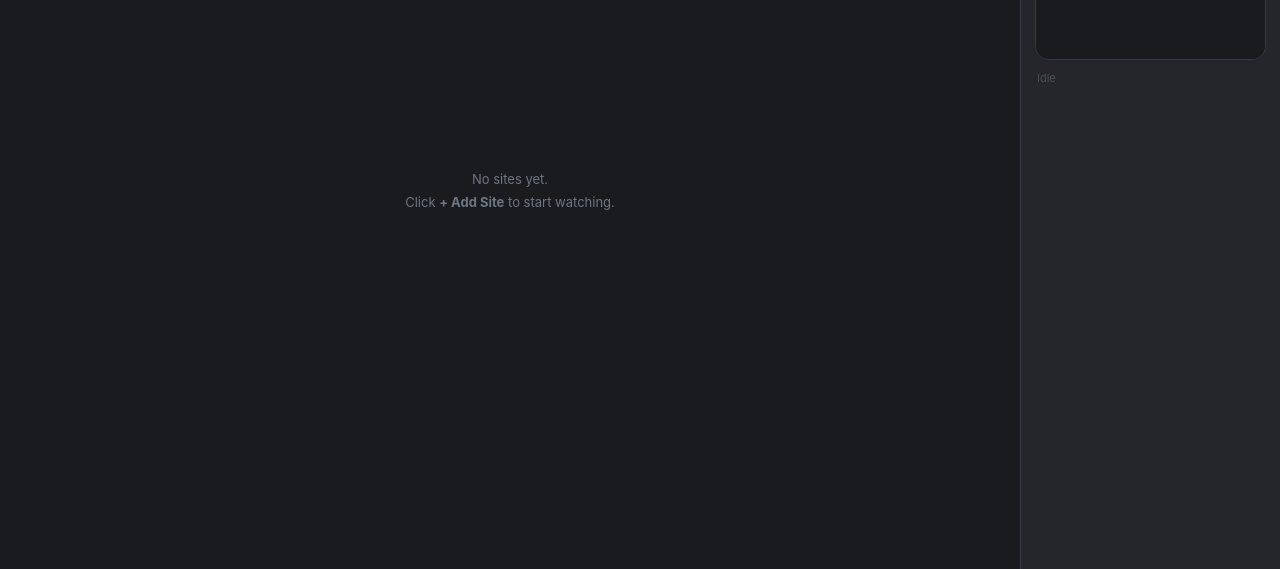
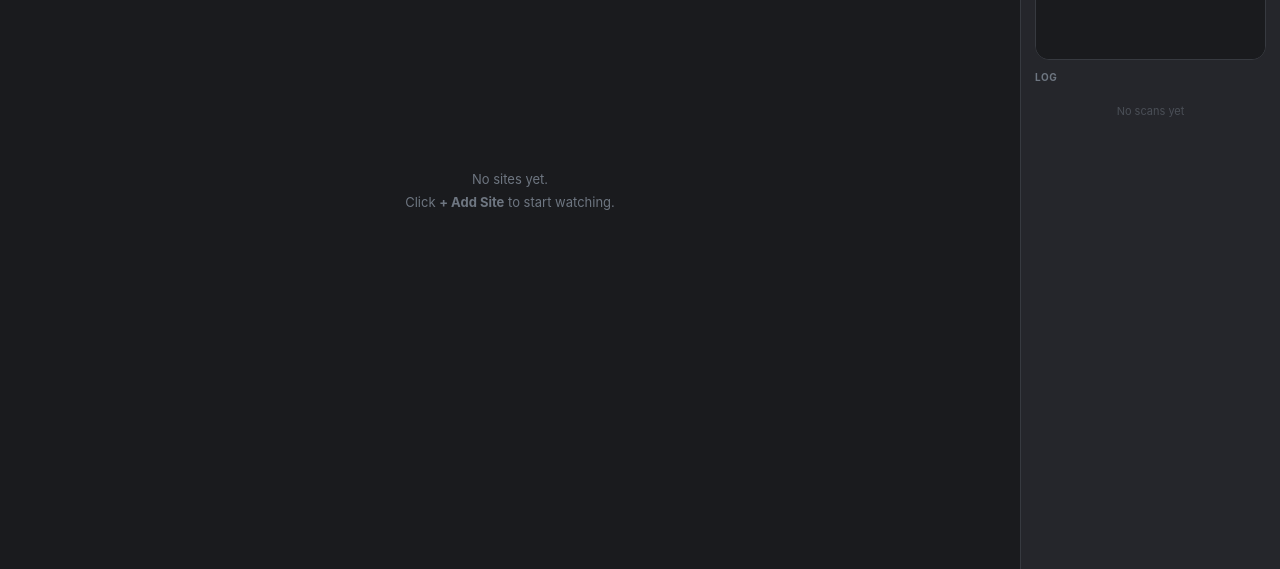
Before and after one commit to suopuwu/suopWatcher, a Svelte app: page / in a window 1280 px wide. Shown: the part 231-800 px from the top of the page. Built offline with nearby package versions, Linux system fonts and the light colour scheme.

Commit message:
feat: scan logging

```diff
--- a/src/preload/index.ts
+++ b/src/preload/index.ts
@@ -3,6 +3,10 @@ import { contextBridge, ipcRenderer } from 'electron'
 contextBridge.exposeInMainWorld('api', {
   shell: {
     open: (url: string) => ipcRenderer.invoke('shell:open', { url })
+  },
+  settings: {
+    get: (key: string) => ipcRenderer.invoke('settings:get', { key }),
+    set: (key: string, value: unknown) => ipcRenderer.invoke('settings:set', { key, value })
   },
   window: {
     minimize: () => ipcRenderer.send('window:minimize'),
--- a/src/renderer/src/App.svelte
+++ b/src/renderer/src/App.svelte
@@ -5,6 +5,13 @@
     import HomeScreen from './components/HomeScreen.svelte'
     import SiteView from './components/SiteView.svelte'
     import AddSiteModal from './components/AddSiteModal.svelte'
+
+    type LogEntry = {
+        ts: number
+        site: string
+        hasChanges: boolean
+        error?: string
+    }
 
     type Wv = {
         src: string
@@ -32,6 +39,7 @@
     let dragging = $state(false)
     let dragStartX = 0
     let dragStartWidth = 0
+    let scanLog = $state<LogEntry[]>([])
 
     const scanWvScale = $derived((scanColWidth - 30) / 1200)
 
@@ -39,6 +47,32 @@
 
     async function loadSites() {
         sites = await api.sites.list()
+    }
+
+    async function initSettings() {
+        const w = await api.settings.get('scan_col_width')
+        if (typeof w === 'number') scanColWidth = w
+        const log = await api.settings.get('scan_log')
+        if (Array.isArray(log)) scanLog = log as LogEntry[]
+    }
+
+    function addLogEntry(entry: LogEntry) {
+        scanLog = [entry, ...scanLog].slice(0, 200)
+        const serializableLog = scanLog.map((entry) => ({ ...entry }))
+        api.settings.set('scan_log', serializableLog)
+    }
+
+    function clearLog() {
+        scanLog = []
+        api.settings.set('scan_log', [])
+    }
+
+    function formatLogTime(ts: number): string {
+        const diff = Date.now() - ts * 1000
+        if (diff < 60000) return 'just now'
+        if (diff < 3600000) return `${Math.floor(diff / 60000)}m ago`
+        if (diff < 86400000) return `${Math.floor(diff / 3600000)}h ago`
+        return new Date(ts * 1000).toLocaleDateString(undefined, { month: 'short', day: 'numeric' })
     }
 
     // ─── Webview action executor ──────────────────────────────────────────────
@@ -99,11 +133,20 @@
         try {
             await new Promise<void>((resolve, reject) => {
                 let done = false
-        const finish = (err?: Error) => { if (!done) { done = true; err ? reject(err) : resolve() } }
+                const finish = (err?: Error) => {
+                    if (!done) {
+                        done = true
+                        err ? reject(err) : resolve()
+                    }
+                }
                 wv.addEventListener('did-finish-load', () => finish(), { once: true })
-        wv.addEventListener('did-fail-load', (e: any) => {
+                wv.addEventListener(
+                    'did-fail-load',
+                    (e: any) => {
                         if (e.isMainFrame) finish(new Error(e.errorDescription || 'Failed to load'))
-        }, { once: true })
+                    },
+                    { once: true },
+                )
                 wv.src = config.url
                 lastScannedUrl = config.url
             })
@@ -118,6 +161,12 @@
         scanPhase = 'processing'
         const result = await api.scan.process(siteId, html, error)
         hasScanned = true
+        addLogEntry({
+            ts: Math.floor(Date.now() / 1000),
+            site: new URL(config.url).hostname,
+            hasChanges: result.hasChanges,
+            error: result.success ? undefined : (error ?? 'Processing failed'),
+        })
         return result
     }
 
@@ -145,7 +194,8 @@
         scanProgress = { current: 0, total: sites.length }
         await tick()
 
-    let changed = 0, errors = 0
+        let changed = 0,
+            errors = 0
         for (let i = 0; i < sites.length; i++) {
             scanning = new Set([sites[i].id])
             scanProgress = { current: i + 1, total: sites.length }
@@ -153,7 +203,10 @@
                 const result = await scanOne(sites[i].id)
                 if (result.hasChanges) changed++
                 if (!result.success) errors++
-      } catch { errors++ }
+            } catch (err) {
+                console.error(err)
+                errors++
+            }
         }
 
         scanning = new Set()
@@ -162,10 +215,8 @@
         scanProgress = null
         await loadSites()
         showToast(
-      errors > 0
-        ? `Scan done: ${changed} changed, ${errors} failed`
-        : `Scan done: ${changed} site${changed !== 1 ? 's' : ''} changed`,
-      errors > 0 ? 'err' : 'ok'
+            errors > 0 ? `Scan done: ${changed} changed, ${errors} failed` : `Scan done: ${changed} site${changed !== 1 ? 's' : ''} changed`,
+            errors > 0 ? 'err' : 'ok',
         )
     }
 
@@ -187,6 +238,7 @@
     }
 
     loadSites()
+    initSettings()
 </script>
 
 <svelte:window
@@ -196,6 +248,7 @@
         scanColWidth = Math.max(180, Math.min(560, dragStartWidth + delta))
     }}
     onmouseup={(e) => {
+        if (dragging) api.settings.set('scan_col_width', scanColWidth)
         dragging = false
         if (e.button === 3 && selectedId !== null) selectedId = null
     }}
@@ -228,21 +281,10 @@
         <div class="main">
             {#if selectedSite}
                 {#key selectedSite.id}
-          <SiteView
-            site={selectedSite}
-            onScan={scanSingle}
-            onScanned={loadSites}
-            scanActive={scanning.has(selectedSite.id)}
-          />
+                    <SiteView site={selectedSite} onScan={scanSingle} onScanned={loadSites} scanActive={scanning.has(selectedSite.id)} />
                 {/key}
             {:else}
-        <HomeScreen
-          {sites}
-          {scanning}
-          onSelect={(id) => (selectedId = id)}
-          onScan={scanSingle}
-          onOpen={(url) => api.shell.open(url)}
-        />
+                <HomeScreen {sites} {scanning} onSelect={(id) => (selectedId = id)} onScan={scanSingle} onOpen={(url) => api.shell.open(url)} />
             {/if}
         </div>
 
@@ -279,7 +321,9 @@
                 <div
                     class="scan-interact"
                     class:has-url={hasScanned}
-          onclick={() => { if (hasScanned) api.shell.open(lastScannedUrl) }}
+                    onclick={() => {
+                        if (hasScanned) api.shell.open(lastScannedUrl)
+                    }}
                     onwheel={(e) => {
                         e.preventDefault()
                         if (webviewEl) (webviewEl as any).executeJavaScript(`window.scrollBy(${e.deltaX}, ${e.deltaY})`)
@@ -287,16 +331,31 @@
                 ></div>
             </div>
 
-      <div class="scan-status">
+            <div class="log-section">
+                <div class="log-header">
+                    <span class="log-title">
                         {#if scanActive}
                             <span class="spin-small">↻</span>
-          <span class="scan-hostname">{scanHostname}</span>
-          {#if scanProgress}
-            <span class="scan-prog">{scanProgress.current}/{scanProgress.total}</span>
+                            {scanHostname}{scanProgress ? ` (${scanProgress.current}/${scanProgress.total})` : ''}
+                        {:else}
+                            Log
                         {/if}
+                    </span>
+                    {#if scanLog.length > 0}
+                        <button class="log-clear" onclick={clearLog}>Clear</button>
+                    {/if}
+                </div>
+                <div class="log-entries">
+                    {#each scanLog as entry (entry.ts + entry.site)}
+                        <div class="log-entry" class:log-err={!!entry.error} class:log-changed={entry.hasChanges && !entry.error}>
+                            <span class="log-dot"></span>
+                            <span class="log-site">{entry.site}</span>
+                            <span class="log-time">{formatLogTime(entry.ts)}</span>
+                        </div>
                     {:else}
-          <span class="scan-idle-text">Idle</span>
-        {/if}
+                        <p class="log-empty">No scans yet</p>
+                    {/each}
+                </div>
             </div>
         </div>
     </div>
@@ -351,7 +410,9 @@
         border-radius: var(--radius);
     }
 
-  .btn-back:hover { background: var(--accent-dim); }
+    .btn-back:hover {
+        background: var(--accent-dim);
+    }
 
     .topbar-actions {
         display: flex;
@@ -377,11 +438,19 @@
         display: flex;
         align-items: center;
         justify-content: center;
-    transition: background 0.1s, color 0.1s;
+        transition:
+            background 0.1s,
+            color 0.1s;
     }
 
-  .wc-btn:hover { background: var(--bg-hover); color: var(--text-0); }
-  .wc-close:hover { background: #c42b1c; color: #fff; }
+    .wc-btn:hover {
+        background: var(--bg-hover);
+        color: var(--text-0);
+    }
+    .wc-close:hover {
+        background: #c42b1c;
+        color: #fff;
+    }
 
     .btn-add {
         background: var(--accent);
@@ -391,7 +460,9 @@
         padding: 5px 12px;
     }
 
-  .btn-add:hover { opacity: 0.85; }
+    .btn-add:hover {
+        opacity: 0.85;
+    }
 
     .btn-scan {
         background: var(--bg-3);
@@ -400,7 +471,9 @@
         padding: 5px 12px;
     }
 
-  .btn-scan:hover:not(:disabled) { background: var(--bg-hover); }
+    .btn-scan:hover:not(:disabled) {
+        background: var(--bg-hover);
+    }
 
     /* ── Body layout ────────────────────────────────────────────── */
     .body {
@@ -441,7 +514,9 @@
     }
 
     .resize-handle:hover,
-  .resize-handle.active { background: var(--accent); }
+    .resize-handle.active {
+        background: var(--accent);
+    }
 
     .scan-square {
         width: 100%;
@@ -501,36 +576,105 @@
         backdrop-filter: blur(2px);
     }
 
-  .scan-status {
+    .log-section {
+        flex: 1;
+        display: flex;
+        flex-direction: column;
+        min-height: 0;
+        gap: 6px;
+    }
+
+    .log-header {
         display: flex;
         align-items: center;
-    gap: 6px;
-    font-size: 11px;
-    color: var(--text-2);
-    padding: 0 2px;
-    min-height: 16px;
-  }
-
-  .scan-hostname {
-    flex: 1;
-    white-space: nowrap;
-    overflow: hidden;
-    text-overflow: ellipsis;
-    font-family: var(--font-mono);
-    color: var(--text-1);
-  }
-
-  .scan-prog {
-    font-family: var(--font-mono);
-    font-size: 10px;
-    color: var(--text-2);
+        justify-content: space-between;
         flex-shrink: 0;
     }
 
-  .scan-idle-text {
+    .log-title {
+        font-size: 10px;
+        font-weight: 700;
+        letter-spacing: 0.06em;
+        text-transform: uppercase;
+        color: var(--text-2);
+        display: flex;
+        align-items: center;
+        gap: 5px;
+        flex: 1;
+        min-width: 0;
+    }
+
+    .log-clear {
+        background: transparent;
+        color: var(--text-2);
+        font-size: 10px;
+        padding: 2px 6px;
+        border-radius: 4px;
+        flex-shrink: 0;
+    }
+
+    .log-clear:hover {
+        color: var(--text-0);
+        background: var(--bg-3);
+    }
+
+    .log-entries {
+        flex: 1;
+        overflow-y: auto;
+        display: flex;
+        flex-direction: column;
+        gap: 2px;
+        user-select: text;
+    }
+
+    .log-empty {
         font-size: 11px;
         color: var(--text-2);
         opacity: 0.5;
+        text-align: center;
+        padding: 12px 0;
+    }
+
+    .log-entry {
+        display: flex;
+        align-items: flex-start;
+        gap: 6px;
+        padding: 2px 6px;
+        font-size: 11px;
+        line-height: 1.3;
+    }
+
+    .log-dot {
+        width: 6px;
+        height: 6px;
+        border-radius: 50%;
+        background: var(--text-2);
+        flex-shrink: 0;
+        margin-top: 3px;
+    }
+
+    .log-changed .log-dot {
+        background: var(--yellow);
+    }
+    .log-err .log-dot {
+        background: var(--red);
+    }
+
+    .log-site {
+        flex: 1;
+        font-family: var(--font-mono);
+        color: var(--text-1);
+        word-break: break-all;
+        user-select: text;
+    }
+
+    .log-time {
+        font-size: 10px;
+        color: var(--text-2);
+        white-space: nowrap;
+        flex-shrink: 0;
+        font-family: var(--font-mono);
+        margin-top: 1px;
     }
 
     .spin {
@@ -546,7 +690,11 @@
         color: var(--accent);
     }
 
-  @keyframes spin { to { transform: rotate(360deg); } }
+    @keyframes spin {
+        to {
+            transform: rotate(360deg);
+        }
+    }
 
     /* ── Scan interaction overlay ──────────────────────────────── */
     .scan-interact {
@@ -556,7 +704,9 @@
         cursor: default;
     }
 
-  .scan-interact.has-url { cursor: pointer; }
+    .scan-interact.has-url {
+        cursor: pointer;
+    }
 
     /* ── Toast ──────────────────────────────────────────────────── */
     .toast {
@@ -581,7 +731,13 @@
     }
 
     @keyframes fadeIn {
-    from { opacity: 0; transform: translateX(-50%) translateY(6px); }
-    to   { opacity: 1; transform: translateX(-50%) translateY(0);   }
+        from {
+            opacity: 0;
+            transform: translateX(-50%) translateY(6px);
+        }
+        to {
+            opacity: 1;
+            transform: translateX(-50%) translateY(0);
+        }
     }
 </style>
--- a/src/renderer/src/lib/api.ts
+++ b/src/renderer/src/lib/api.ts
@@ -4,6 +4,10 @@ const w = window as Window & {
   api: {
     shell: {
       open: (url: string) => Promise<void>
+    }
+    settings: {
+      get: (key: string) => Promise<unknown>
+      set: (key: string, value: unknown) => Promise<void>
     }
     window: {
       minimize: () => void
```
Also changed, not shown: src/main/db.ts (+7 -0 lines), src/main/ipc.ts (+9 -0 lines). Lines whose indentation alone changed are shown as unchanged.
